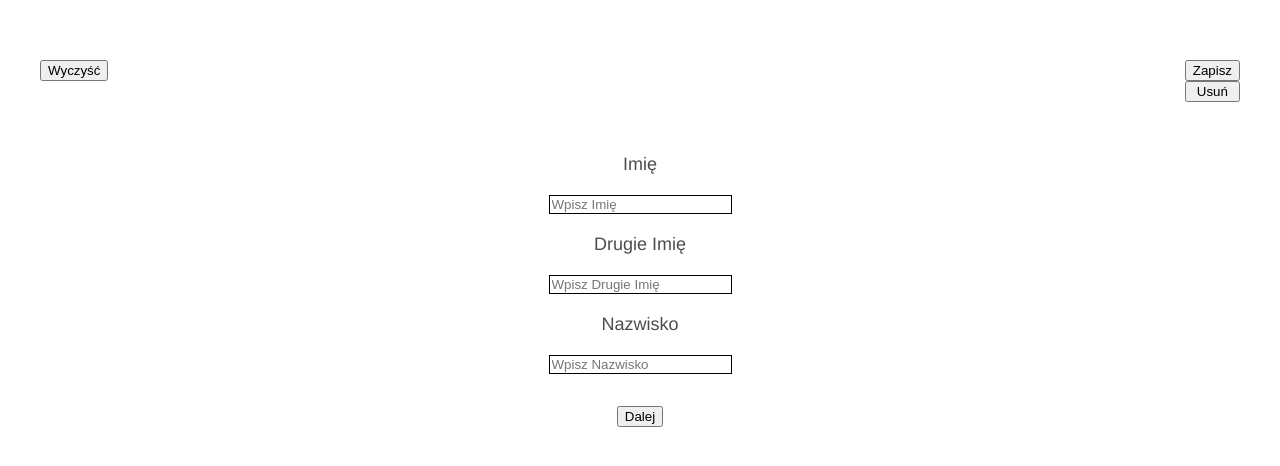
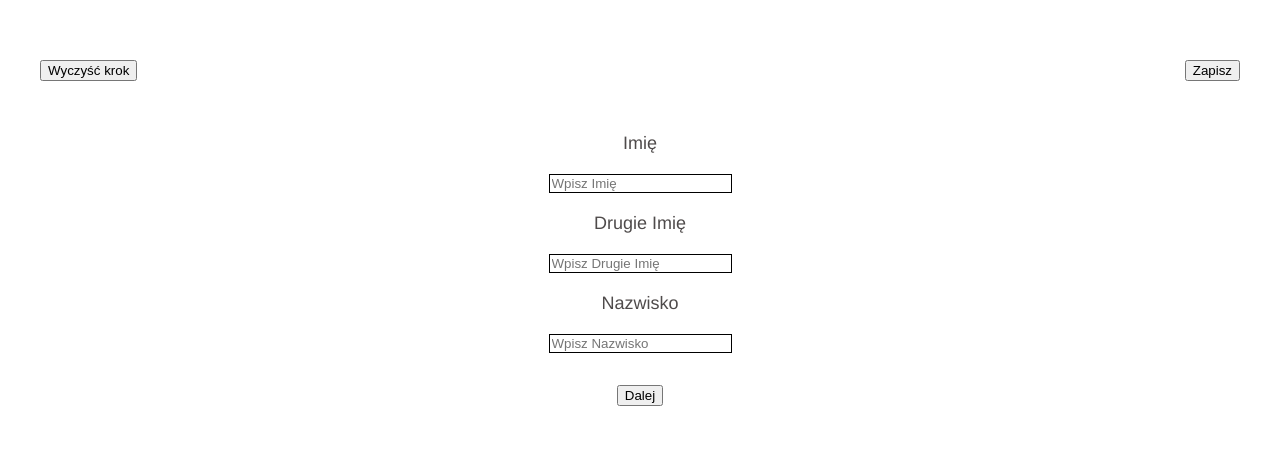
Before and after one commit to Wektors/email-form, a Vue app: page / in a window 1280 px wide. Shown: the top 466 px of the page. Built offline with nearby package versions, Linux system fonts and the light colour scheme.

Commit message:
delete option

```diff
--- a/src/components/FormLayout.vue
+++ b/src/components/FormLayout.vue
@@ -3,12 +3,12 @@
         <div class="top-container">
 
             <div class='inner-item'>
-                <button>Wyczyść</button>
+                <button>Wyczyść krok</button>
             </div>
             <div class='inner-item'>
                 <button @click="handleSave">Zapisz</button>
                 <button v-if="storageEmpty == false" @click="handleLoad">Odczytaj</button>
-                <button>Usuń</button>
+                <button v-if="storageEmpty == false" @click="handleDelete">Usuń dane</button>
             </div>
 
         </div>
@@ -66,7 +66,7 @@ export default {
 
         },
         storageEmpty() {
-            if (localStorage.length > 0) {
+            if (localStorage.getItem("userData")) {
                 return false
             } else {
                 return true
@@ -144,6 +144,9 @@ export default {
                 this.userData.address_data.deserialize(storageSubObject)
             }
         },
+        handleDelete: function() {
+            localStorage.removeItem("userData")
+        }
 
     },
 };
```
